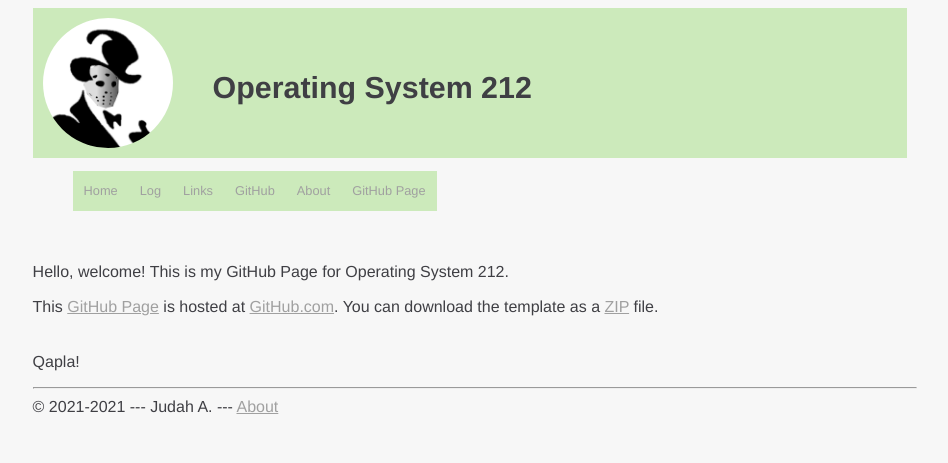
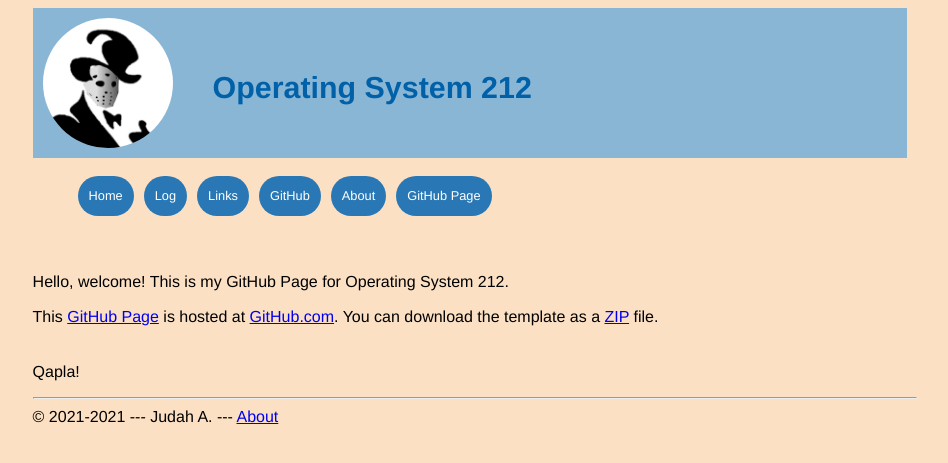
Before and after one commit to ariiesaka/os212, a Jekyll site: the page built from index.md, in a window 1280 px wide. Shown: the top 463 px of the page, without its empty margins (165-1113 px from the left). Built offline with Jekyll 4.4.1, drawn with Linux system fonts in a browser that asks for light colours.

Commit message:
OS212 ariiesaka update hopefully fixed css.style

```diff
--- a/assets/css/style.css
+++ b/assets/css/style.css
@@ -9,13 +9,13 @@
 }
 
 .plainclass {
-  color:            white;
+  color: white;
   background-color: #101030;
 }
 
 .plainclass1 {
-  color: #3F3F44;
-  background-color: #F7F7F7;
+  color: black;
+  background-color: #FBE0C4;
   line-height: 120%;
   font-family: helvetica;
 }
@@ -44,11 +44,11 @@
 }
 
 .container a {
-  color: #a0a0a0;
+  color: ##2978B5;
 }
 
 .container a:hover {
-  color: #f0f0f0;
+  color: #8AB6D6;
 }
 
 .row {
@@ -57,7 +57,7 @@
 .column {
   float: left;
   display: inline-block;
-  background: #CCEABB;
+  background: #8AB6D6;
   height: 130px;
   width: 100%;
   padding-top: 10px;
@@ -72,13 +72,14 @@
 }
 
 .right {
-  height:           105px;
-  width:            calc(100% - 200px);
-  padding-top:      40px;
-  padding-bottom:   5px;
-  padding-left:     30px;
-  font-size:        1.9em;
-  font-weight:      bold;
+  color: #0061A8;
+  height: 105px;
+  width: calc(100% - 200px);
+  padding-top: 40px;
+  padding-bottom: 5px;
+  padding-left: 30px;
+  font-size: 1.9em;
+  font-weight: bold;
 }
 }
 
@@ -125,12 +126,16 @@
 
 .navbar ul li {
   display: inline-block;
-  background-color: #CCEABB;
+  background-color: #2978B5;
   padding: 11px;
+  margin: 5px;
+  border: 5px;
+  border-radius: 25px;
 }
 
 .navbar ul li a {
-  text-decoration:  none;
+  text-decoration: none;
+  color: white;
 }
 
 .navbar ul li a:hover {
```
